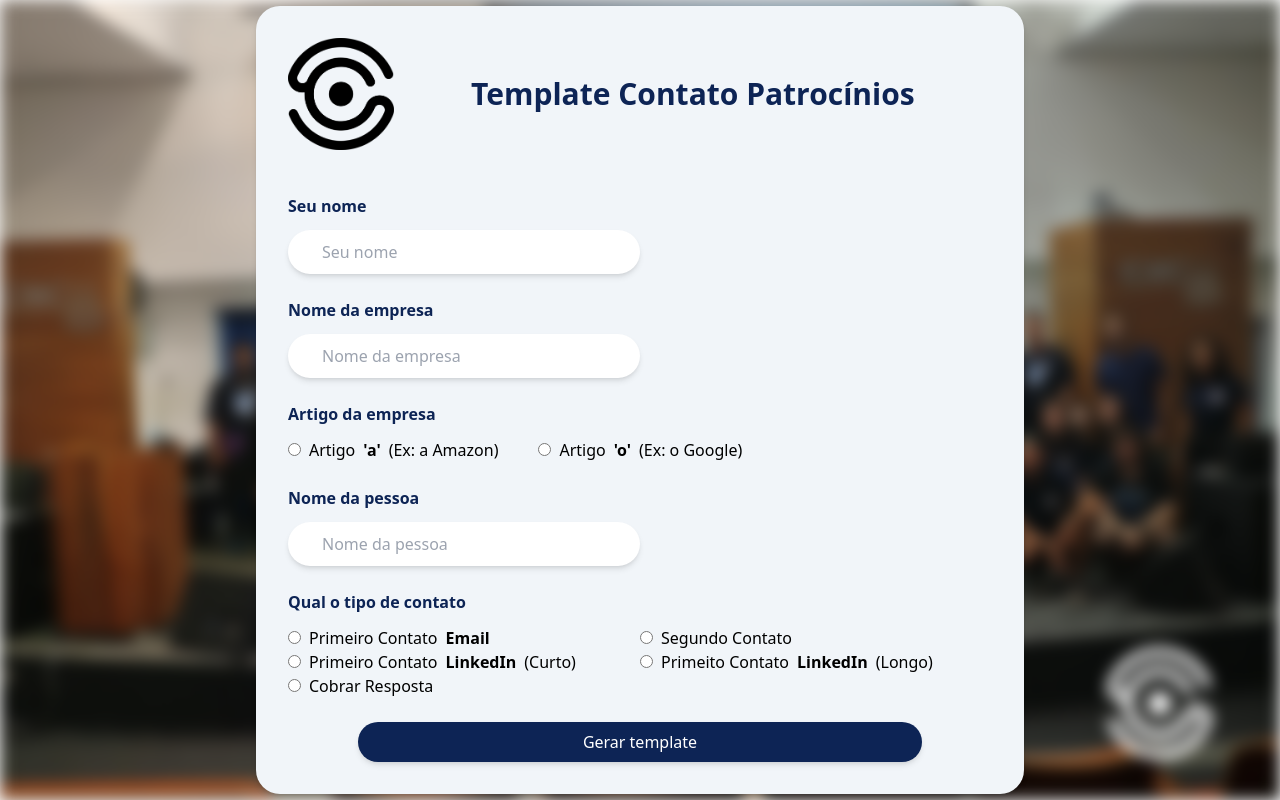
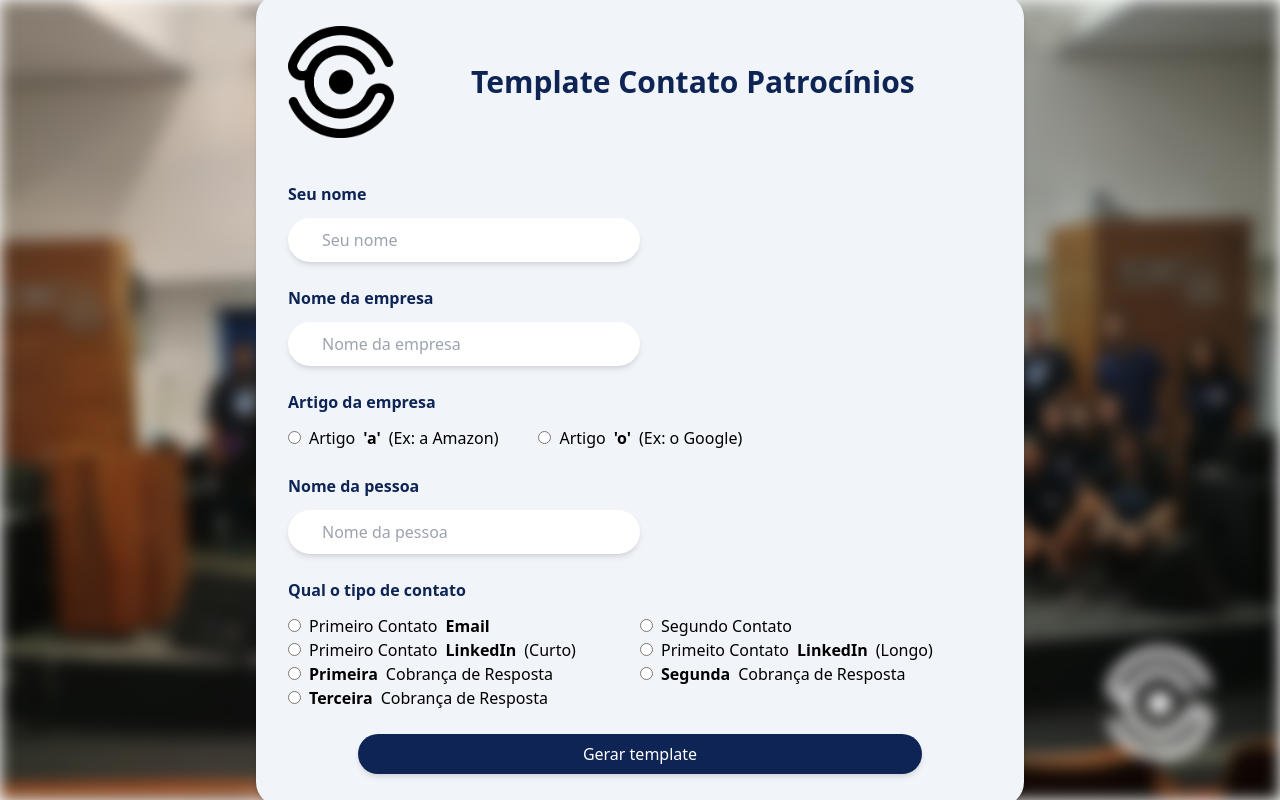
Before and after one commit to iTzFabregas/itzfabregas.github.io, a React (Create React App) app: page / in a window 1280 px wide. Built offline with nearby package versions, Linux system fonts and the light colour scheme.

Commit message:
feat: add more request emails templates

```diff
--- a/src/App.js
+++ b/src/App.js
@@ -195,7 +195,27 @@ function App() {
                                     checked={opcaoContato === "5"}
                                     onChange={(e) => setOpcaoContato(e.target.value)}
                                 />
-                                Cobrar Resposta
+                                <strong>Primeira</strong> Cobrança de Resposta
+                            </label>
+                            <label className="flex items-center gap-2">
+                                <input
+                                    type="radio"
+                                    name="contato"
+                                    value="6"
+                                    checked={opcaoContato === "6"}
+                                    onChange={(e) => setOpcaoContato(e.target.value)}
+                                />
+                                <strong>Segunda</strong> Cobrança de Resposta
+                            </label>
+                            <label className="flex items-center gap-2">
+                                <input
+                                    type="radio"
+                                    name="contato"
+                                    value="7"
+                                    checked={opcaoContato === "7"}
+                                    onChange={(e) => setOpcaoContato(e.target.value)}
+                                />
+                                <strong>Terceira</strong> Cobrança de Resposta
                             </label>
                         </div>
                     </fieldset>
--- a/src/template/template.js
+++ b/src/template/template.js
@@ -4,6 +4,8 @@ const subjTemplates = {
     3: `_`,
     4: `Oportunidade de Patrocínio – 28ª Semana da Computação da USP`,
     5: `_`,
+    6: `_`,
+    7: `_`,
 }
 
 const bodyTemplates = {
@@ -65,10 +67,33 @@ Se, por algum motivo, você não puder tratar diretamente dessa questão, ficari
 
 Agradeço antecipadamente pela sua atenção e aguardo ansiosamente sua resposta.
 
+Atenciosamente,`,
+
+    6:
+`Oi {{nomePessoa}}!
+
+Ainda estamos super empolgados com a possibilidade de ter {{artigo}} {{nomeEmpresa}} como parceira na 28ª Semana da Computação da USP. Sua participação seria muito relevante para nossos estudantes e para o sucesso do evento.
+
+Caso tenha dúvidas ou precise de qualquer apoio para avançar com isso internamente, estou por aqui.
+
+Aguardo seu retorno para sabermos se podemos seguir juntos nessa!
+
+Atenciosamente,`,
+
+    7:
+`Olá {{nomePessoa}},
+
+Tudo certo?
+
+Estou retomando o contato sobre a proposta de patrocínio para a Semcomp. Ainda temos vagas disponíveis e gostaríamos muito de contar com {{artigo}} {{nomeEmpresa}} nesta edição.
+
+Se houver interesse, consigo marcar uma rápida conversa ou enviar mais informações.
+
+Aguardo seu retorno!
+
 Atenciosamente,`
 
 }
-
 
 export function preencherTemplateBoby(opcao, dados) {
     return bodyTemplates[opcao].replace(/{{(.*?)}}/g, (_, chave) => {
```
